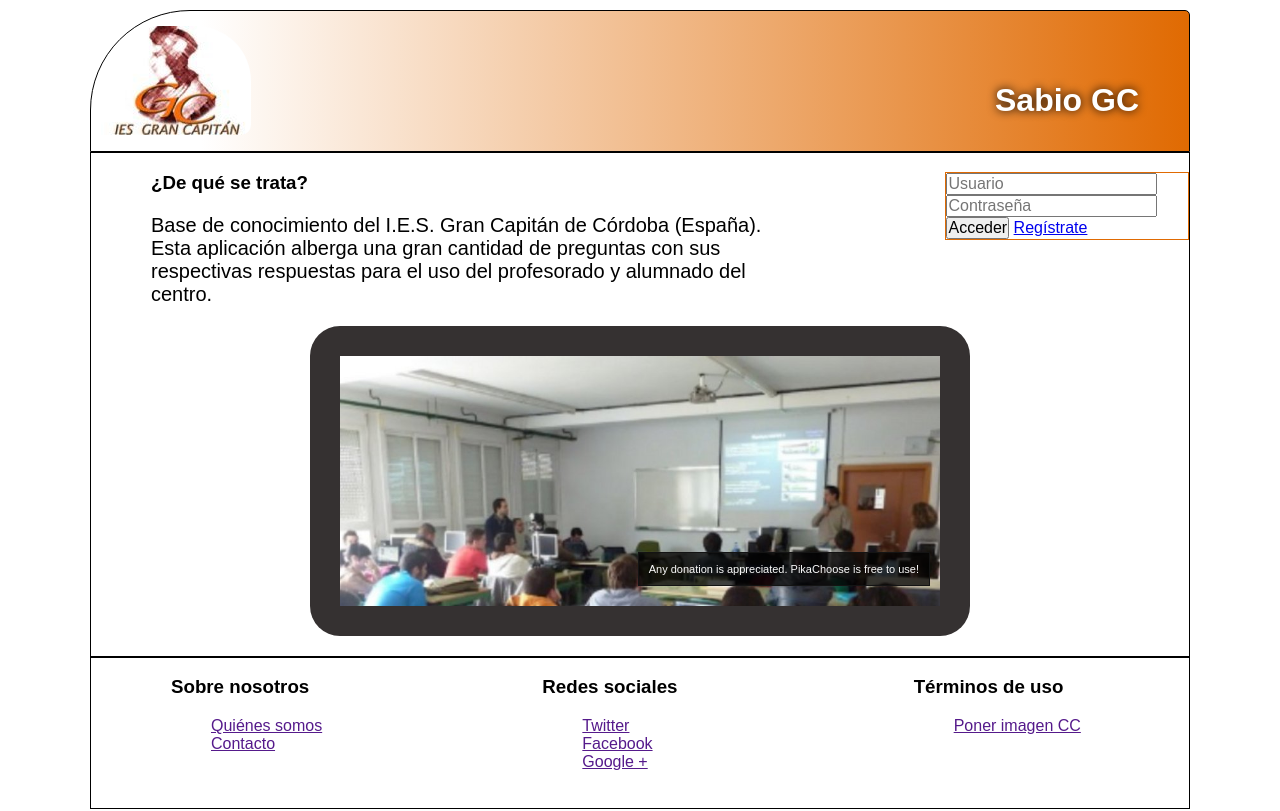
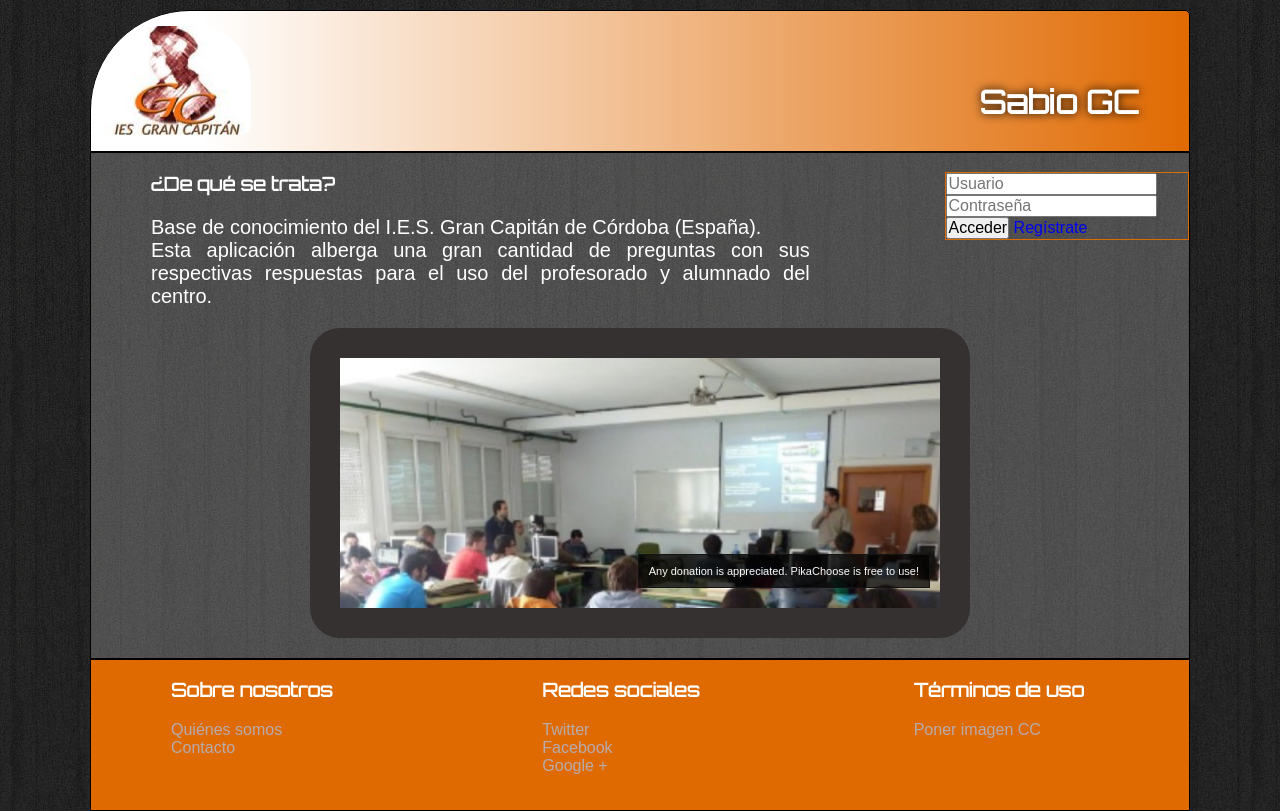
Before and after one commit to Rubenrod18/Prueba, a PHP site: page / in a window 1280 px wide. Run offline with PHP 8.4, Linux system fonts and the light colour scheme; some libraries are stand-ins or nearby versions.

Commit message:
commit texturas

```diff
--- a/css/styles.css
+++ b/css/styles.css
@@ -1,3 +1,7 @@
+html{
+	background: url('darktexture.png');
+}
+
 *{
 	margin: 0;
 	padding: 0;
@@ -8,10 +12,17 @@ li{
 	list-style: none;
 }
 
+a{
+	text-decoration: none;
+}
+
 body{
 	width: 1100px;
 	margin: 0 auto;
 	margin-top: 10px;
+	background: rgba(255,255,255,0.2);
+	border-radius: 100px 5px 0px 0px;
+	color: #fff;
 }
 
 header{
@@ -48,6 +59,11 @@ header h1{
 */
 	text-align: right;
 	padding: 40px;
+	font-family: 'Orbitron', sans-serif;
+}
+
+h1, h2, h3, h4{
+	font-family: 'Orbitron', sans-serif;
 }
 
 #wrapper{
@@ -61,6 +77,7 @@ p{
 	margin-left: 60px;
 	width: 60%;
 	font-size: 20px;
+	text-align: justify;
 }
 
 #formLogin{
@@ -83,6 +100,8 @@ footer{
 	column-count: 3;
 	-webkit-column-count: 3;
 	-moz-column-count: 3;
+	background: #e06a02;
+	color: #fff;
 }
 
 footer div{
@@ -93,3 +112,18 @@ footer div{
 	min-height: 150px;
 	margin-left: 80px;
 }
+
+footer div ul{
+	padding: 0;
+}
+
+footer a{
+	color: #B6ACAC;
+	transition: all 0.5s;
+	-webkit-transition: all 0.5s;
+}
+
+
+footer a:hover{
+	color: #fff;
+}
--- a/index.php
+++ b/index.php
@@ -11,6 +11,7 @@
 		<link rel='stylesheet' type='text/css' href='./css/normalize.css'>
 		<link rel='stylesheet' type='text/css' href='./css/simple.css'>
 		<link rel='stylesheet' type='text/css' href='./css/styles.css'>
+		<link href='http://fonts.googleapis.com/css?family=Orbitron' rel='stylesheet' type='text/css'>
 		<script type="text/javascript" src=" https://ajax.googleapis.com/ajax/libs/jquery/1.6/jquery.js"></script>
 		<script type='text/javascript' src='./js/jquery.pikachoose.js'></script>
 		<script type='text/javascript'>
--- a/registro.php
+++ b/registro.php
@@ -9,6 +9,7 @@
 		<title>Sabio GC - base de conocimiento</title>
 		<link rel="shortcut icon" href="./img/favicon.ico" />
 		<link rel='stylesheet' type='text/css' href='./css/normalize.css'>
+		<link href='http://fonts.googleapis.com/css?family=Orbitron' rel='stylesheet' type='text/css'>
 		<link rel='stylesheet' type='text/css' href='./css/styles.css'>
 	</head>
 	<body>
```
Also changed, not shown: css/darktexture.png (added).
